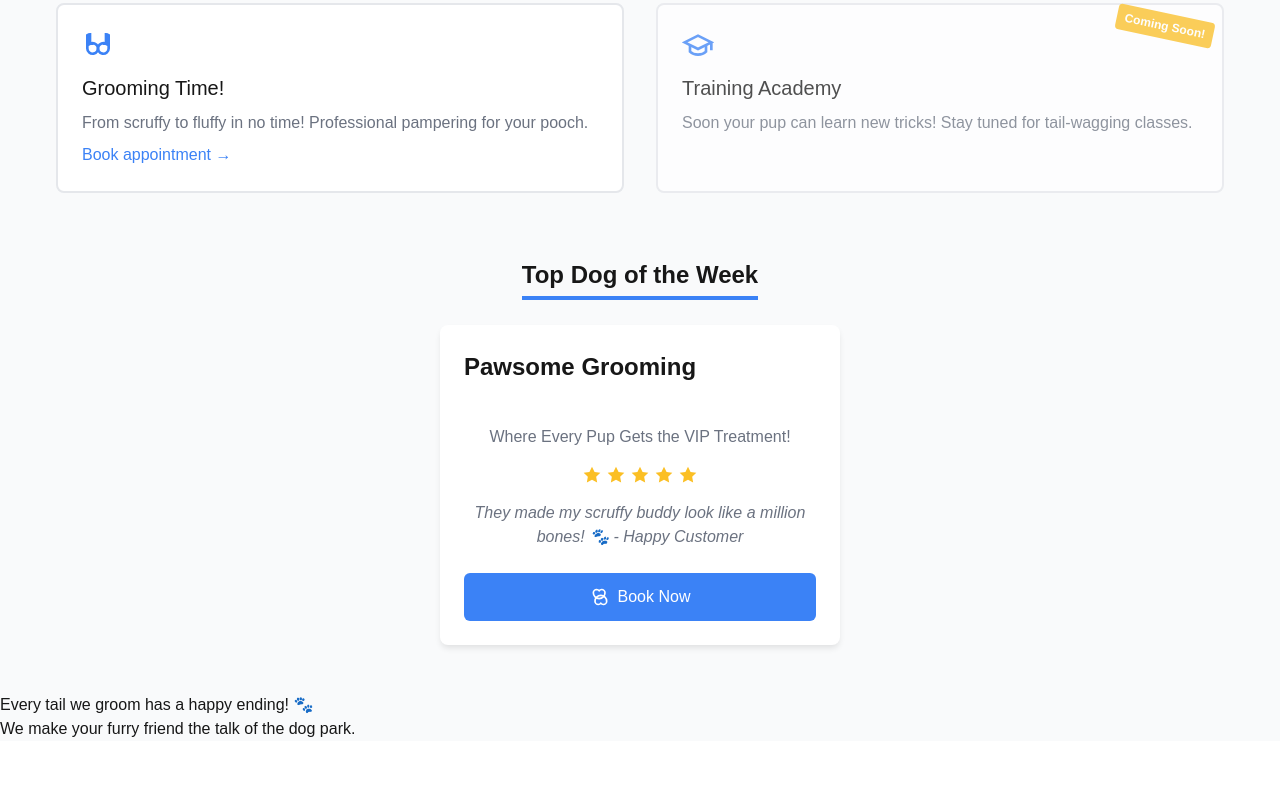
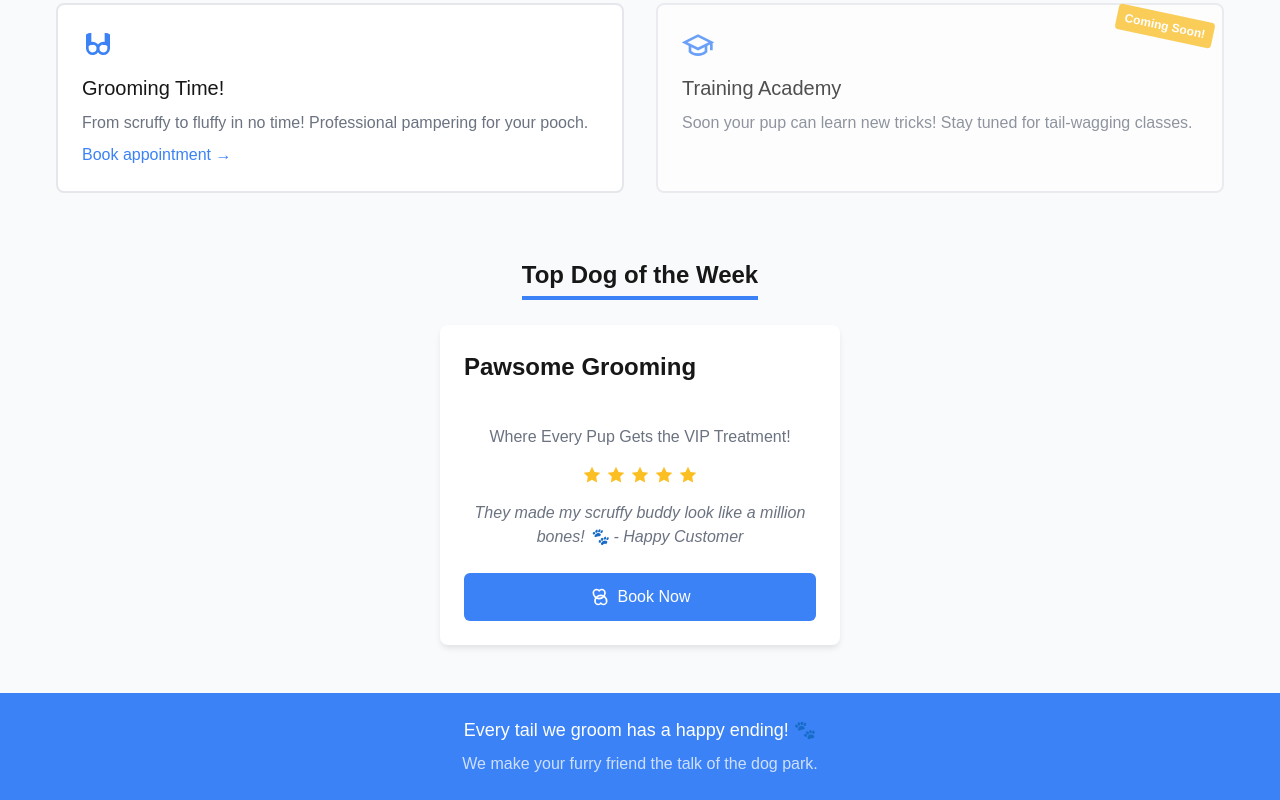
Before and after one commit to llcclarke/doggwell, a Next.js app: page / in a window 1280 px wide. Shown: the part 395-1195 px from the top of the page. Before the commit the page ends 1136 px from the top, so only its background shows below. Built offline with nearby package versions, Linux system fonts and the light colour scheme.

Commit message:
extra css

```diff
--- a/src/app/globals.css
+++ b/src/app/globals.css
@@ -30,3 +30,27 @@ svg {
   max-width: 100PX;
   HEIGHT: AUTO;
 }
+
+
+.footer {
+  background-color: #3b82f6;
+  color: #fff;
+  padding: 1.5rem 0
+}
+
+.footer-content {
+  max-width: 1200px;
+  margin: 0 auto;
+  padding: 0 1rem;
+  text-align: center
+}
+
+.footer-tagline {
+  font-size: 1.125rem;
+  font-weight: 500
+}
+
+.footer-subtitle {
+  margin-top: .5rem;
+  opacity: .75
+}
```
